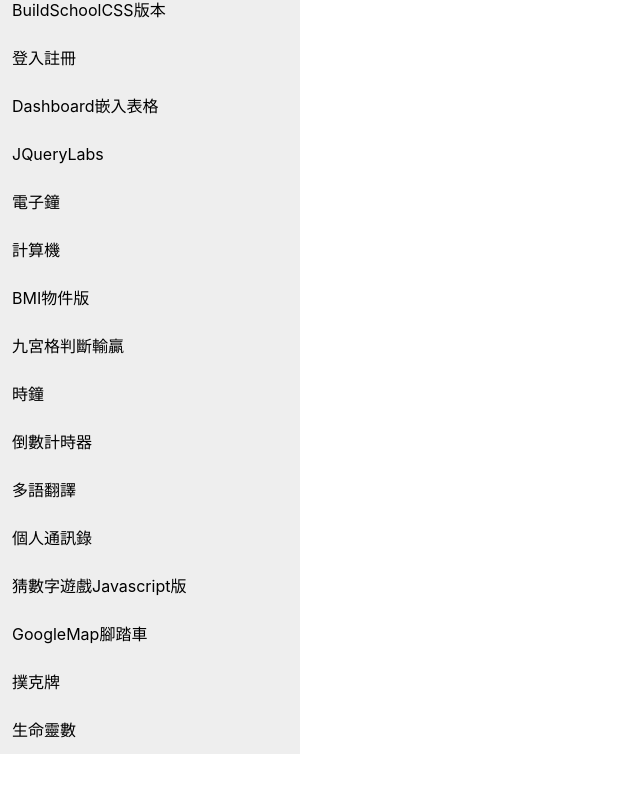
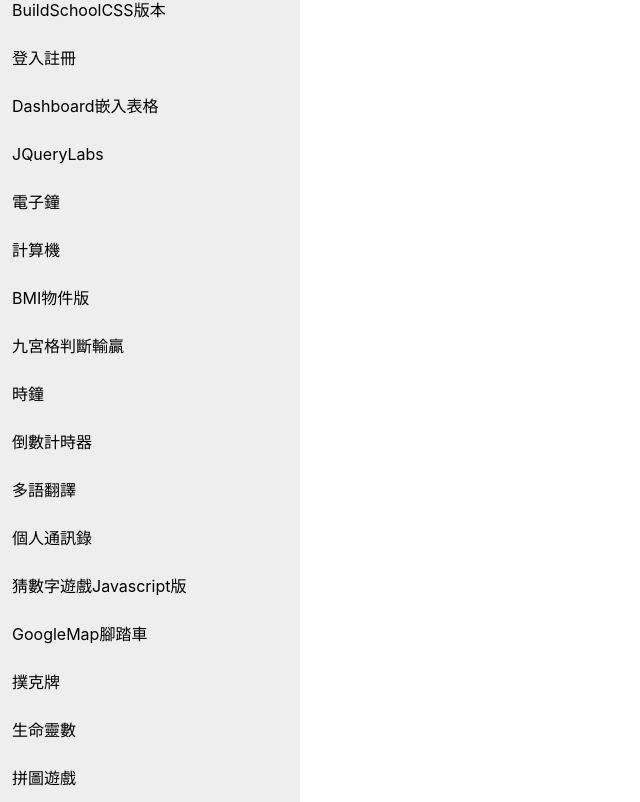
Before and after one commit to noellehsu/Index, a plain HTML site: page index.html in a window 1280 px wide. Shown: the part 494-1296 px from the top of the page, without its empty margins (0-640 px from the left). Before the commit the page ends 1248 px from the top, so only its background shows below. Drawn offline with nearby package versions, Linux system fonts and the light colour scheme.

Commit message:
Puzzlegame

```diff
--- a/index.html
+++ b/index.html
@@ -100,6 +100,11 @@
 
     <a href="LifeNumber.html">生命靈數</a>
 
+    <a href="puzzleGame.html">拼圖遊戲</a>
+
+
+
+
 
   </div>
 
```
